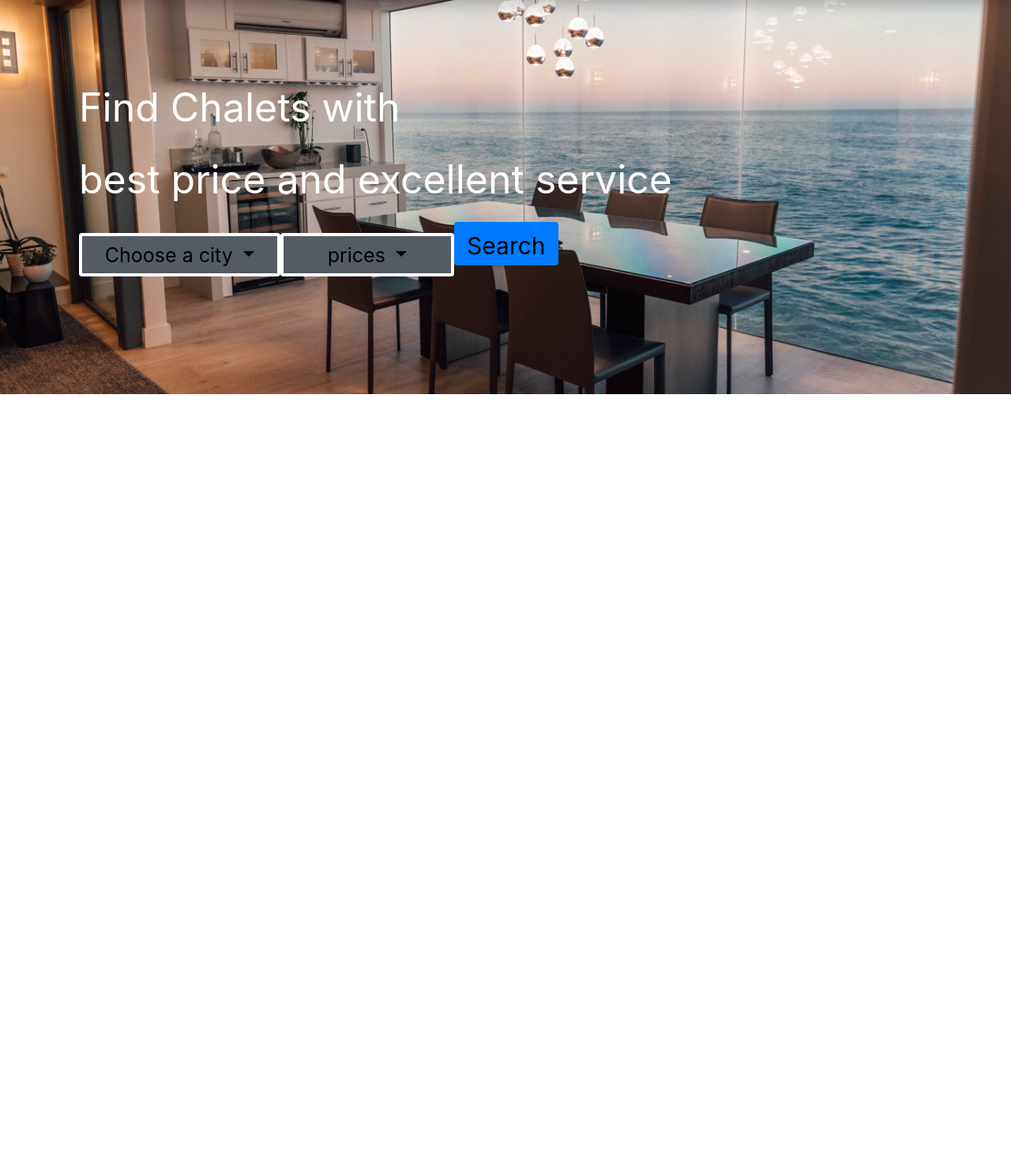
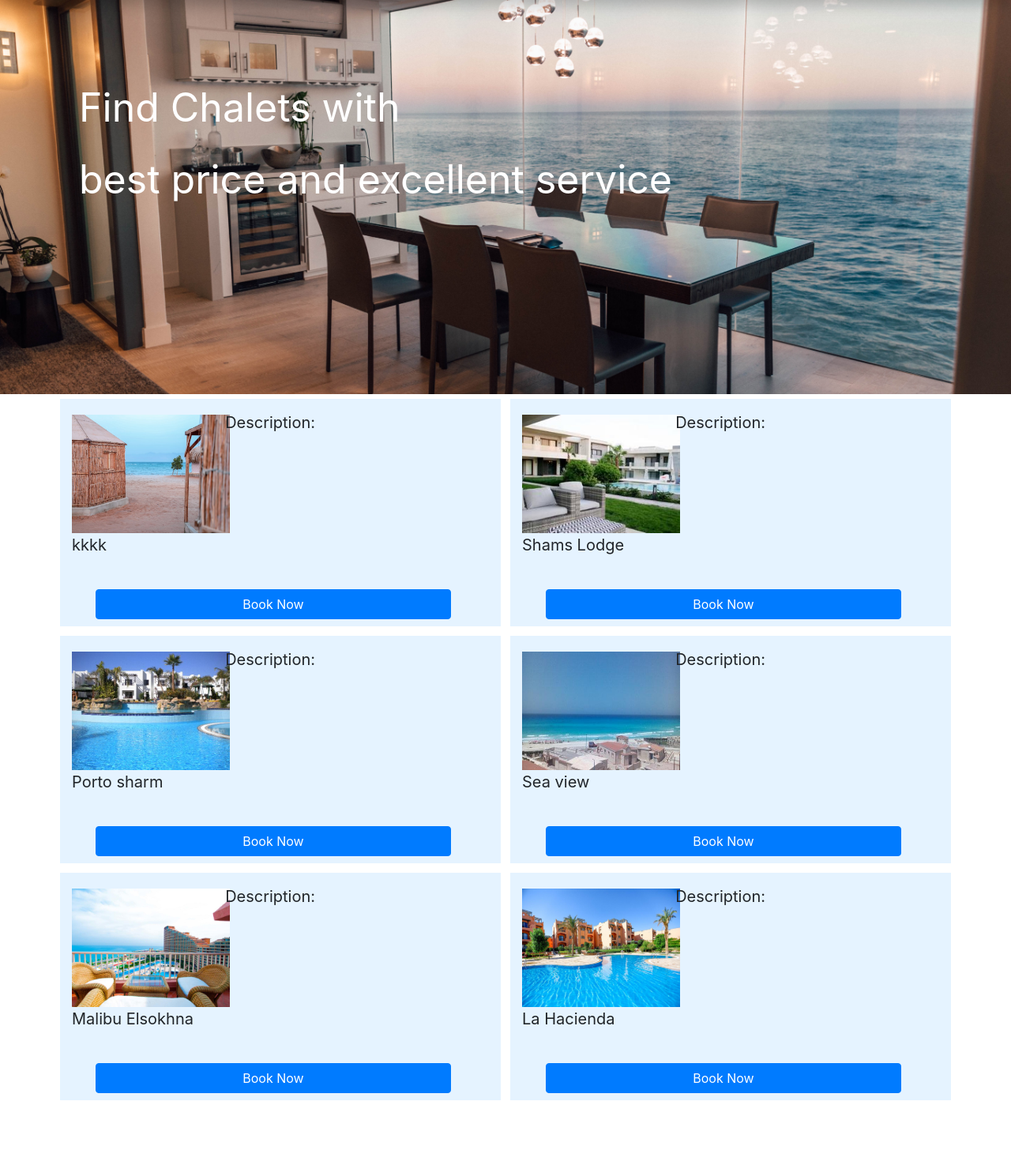
Before and after one commit to OmniaOsman/Chalet_website, a Django app: page / in a window 1280 px wide. Shown: the part 101-1576 px from the top of the page at 79% size. Before the commit the page ends 600 px from the top, so only its background shows below. Run offline with Django 3.2, Linux system fonts and the light colour scheme; some libraries are stand-ins or nearby versions.

Commit message:
installed

```diff
--- a/accounts/models.py
+++ b/accounts/models.py
@@ -3,4 +3,4 @@
 
 class login(models.Model):
     username = models.CharField(max_length=20)
-    password = models.IntegerField
+    password = models.IntegerField(default=8)
--- a/chalet/settings.py
+++ b/chalet/settings.py
@@ -78,10 +78,11 @@
 DATABASES = {
     'default': {
         'ENGINE': 'django.db.backends.postgresql',
-        'NAME': 'login',
+        'NAME': 'database',
         'USER': 'postgres',
         'PASSWORD': '1234',
-        'HOST': 'localhost'
+        'HOST': 'localhost',
+        'PORT': '5432'
     }
 }
 
--- a/homepage/admin.py
+++ b/homepage/admin.py
@@ -1,7 +1,2 @@
 from django.contrib import admin
 from .models import chalets
-
-
-@admin.register(chalets)
-class chaletAdmin(admin.ModelAdmin):
-    list_display = ('city', 'image')
--- a/homepage/models.py
+++ b/homepage/models.py
@@ -2,9 +2,11 @@
 
 
 class chalets(models.Model):
+    name = models.CharField(max_length=50)
     city = models.CharField(max_length=25)
-    image = models.ImageField(upload_to='chalets-img')
-    content = models.TextField(default=' ')
+    price = models.IntegerField(default=5)
+    status = models.BooleanField(default=True)
+    description = models.TextField()
 
     def __str__(self):
         return chalets.city
--- a/homepage/templates/contactUs.html
+++ b/homepage/templates/contactUs.html
@@ -30,7 +30,6 @@
     <div id="navbarSupportedContent" class="collapse navbar-collapse">
       <ul class="navbar-nav ml-auto" >
         <li class="nav-item active" ><a href="#" class="nav-link" style="color: black">Home <span class="sr-only">(current)</span></a></li>
-        <li class="nav-item" ><a href="#" class="nav-link" style="color: black">Offers</a></li>
         <li class="nav-item"><a href="#" class="nav-link" style="color: black">Contact Us</a></li>
         <li class="nav-item"><a href="{{'accounts/register'}}" class="nav-link" style="color: black">sign up</a></li>
         <li class="nav-item" ><a href="{{ 'accounts/login' }}" class="nav-link" style="color: black">login</a></li>
--- a/homepage/templates/home.html
+++ b/homepage/templates/home.html
@@ -8,6 +8,7 @@
     <link rel="stylesheet" href="https://stackpath.bootstrapcdn.com/bootstrap/4.3.1/css/bootstrap.min.css" integrity="sha384-ggOyR0iXCbMQv3Xipma34MD+dH/1fQ784/j6cY/iJTQUOhcWr7x9JvoRxT2MZw1T" crossorigin="anonymous">
 </head>
 <body>
+<!-- bootstrap -->
 <script src="https://code.jquery.com/jquery-3.3.1.slim.min.js" integrity="sha384-q8i/X+965DzO0rT7abK41JStQIAqVgRVzpbzo5smXKp4YfRvH+8abtTE1Pi6jizo" crossorigin="anonymous"></script>
 <script src="https://cdnjs.cloudflare.com/ajax/libs/popper.js/1.14.7/umd/popper.min.js" integrity="sha384-UO2eT0CpHqdSJQ6hJty5KVphtPhzWj9WO1clHTMGa3JDZwrnQq4sF86dIHNDz0W1" crossorigin="anonymous"></script>
 <script src="https://stackpath.bootstrapcdn.com/bootstrap/4.3.1/js/bootstrap.min.js" integrity="sha384-JjSmVgyd0p3pXB1rRibZUAYoIIy6OrQ6VrjIEaFf/nJGzIxFDsf4x0xIM+B07jRM" crossorigin="anonymous"></script>
@@ -17,7 +18,7 @@
 <!-- NAVBAR-->
 <nav class="navbar navbar-expand-lg py-3 s" style=" background: white">
   <div class="container">
-    <a href="{{ 'homepage' }}" class="navbar-brand">
+    <a href="{{ '' }}" class="navbar-brand">
       <!-- Logo Image -->
       <img src="{% static 'chv.png' %}" width="160"  height="58" alt="" class="d-inline-block align-middle mr-2">
     </a>
@@ -42,45 +43,94 @@
         <p style="color: white">Find Chalets with</p>
         <p style="color: white">best price and excellent service</p>
             <div></div>
-<!-- search -->
-<ul class="nav nav-pills" >
-  <li class="nav-item dropdown">
-      <!-- city -->
-    <div class="dropdown show">
-  <a class="btn btn-secondary dropdown-toggle" href="#" role="button" id="dropdownMenuLink" data-toggle="dropdown" aria-haspopup="true" aria-expanded="false" style="width: 255px; height: 55px;font-size: 25px ;color:black ;border: 4px solid white">
-    Choose a city
-  </a>
+        </div>
+    </div>
 
-  <div class="dropdown-menu" aria-labelledby="dropdownMenuLink">
-    <a class="dropdown-item" href="#" style="width: 255px">Ain Sokhna</a>
-    <a class="dropdown-item" href="#" style="width: 255px">Dahab</a>
-    <a class="dropdown-item" href="#" style="width: 255px">Hurghada</a>
-    <a class="dropdown-item" href="#" style="width: 255px">Hurghada</a>
+<div>
+<!-- grid -->
+<div class="container" >
+  <div class="row" >
+    <div class="col-6" style="border: 6px solid white; width: 600px; height: 300px; background: #e5f3ff">
+      <div class="panel panel-yellow">
+       <div class="showCard"> <img src="{% static 'dahab.jpg' %}" width="200px" height="150px" style="position: relative;">
+           <p style="font-size: 20px">  kkkk </p>
+           <button type="button" class="btn btn-primary" data-toggle="button" aria-pressed="false" autocomplete="off" style="margin-top: 25px;width: 450px;margin-left: 30px">
+                     Book Now
+              </button>
+           <p style="position: absolute; top: 15px; right: 235px; font-size: 20px"> Description: </p>
+       </div>
+          <div>
 
+          </div>
+
+      </div>
+    </div>
+    <div class="col-6" style="border: 6px solid white; width: 600px; height: 300px; background: #e5f3ff">
+       <div class="panel panel-yellow">
+           <div class="showCard"> <img src="{% static '1107714-2cea2o.jpg' %}" width="200px" height="150px" style="position: relative;">
+           <p style="font-size: 20px"> Shams Lodge </p>
+           <button type="button" class="btn btn-primary" data-toggle="button" aria-pressed="false" autocomplete="off" style="margin-top: 25px;width: 450px;margin-left: 30px">
+                     Book Now
+              </button>
+               <p style="position: absolute; top: 15px; right: 235px; font-size: 20px"> Description: </p>
+       </div>
+       </div>
+    </div>
   </div>
-</div>
-  </li>
-  <li class="nav-item dropdown">
-      <!-- prices -->
-    <div class="dropdown show">
-  <a class="btn btn-secondary dropdown-toggle" href="#" role="button" id="dropdownMenuLink" data-toggle="dropdown" aria-haspopup="true" aria-expanded="false"style="width: 220px; height: 55px;font-size: 25px ;color:black ;border: 4px solid white">
-    prices
-  </a>
+  </div>
 
-  <div class="dropdown-menu" aria-labelledby="dropdownMenuLink">
-    <a class="dropdown-item" href="#" style="width: 220px">100$ - 200$</a>
-    <a class="dropdown-item" href="#" style="width: 220px">200$ - 300$</a>
-    <a class="dropdown-item" href="#" style="width: 220px">300$ - 400$</a>
+    <div class="container" >
+  <div class="row" >
+    <div class="col-6" style="border: 6px solid white; width: 650px; height: 300px; background: #e5f3ff">
+      <div class="panel panel-yellow"></div>
+        <div class="showCard"> <img src="{% static 'sharm.jpg' %}" width="200px" height="150px" style="position: relative;">
+           <p style="font-size: 20px"> Porto sharm </p>
+           <button type="button" class="btn btn-primary" data-toggle="button" aria-pressed="false" autocomplete="off" style="margin-top: 25px;width: 450px;margin-left: 30px">
+                     Book Now
+              </button>
+            <p style="position: absolute; top: 15px; right: 235px; font-size: 20px"> Description: </p>
+       </div>
+    </div>
+    <div class="col-6" style="border: 6px solid white; width: 650px; height: 300px; background: #e5f3ff">
+       <div class="panel panel-yellow">
+           <div class="showCard"> <img src="{% static 'marsa.jpg' %}" width="200px" height="150px"style="position: relative;">
+           <p style="font-size: 20px"> Sea view </p>
+           <button type="button" class="btn btn-primary" data-toggle="button" aria-pressed="false" autocomplete="off" style="margin-top: 25px;width: 450px;margin-left: 30px">
+                     Book Now
+              </button>
+               <p style="position: absolute; top: 15px; right: 235px; font-size: 20px"> Description: </p>
+       </div></div>
+    </div>
   </div>
-</div>
-      <!-- search button -->
-  </li>
-  <li class="nav-item" >
-    <a class="nav-link active" href="#" style=" text-align: center;color: black ;height: 55px;font-size: 30px;">Search</a>
-  </li>
-</ul>
+  </div>
 
-        </div>
+    <div class="container" >
+  <div class="row" >
+    <div class="col-6" style="border: 6px solid white; width: 650px; height: 300px; background: #e5f3ff">
+      <div class="panel panel-yellow">
+          <div class="showCard"> <img src="{% static 'ainsohkna.jpg' %}" width="200px" height="150px"style="position: relative;">
+           <p style="font-size: 20px"> Malibu Elsokhna </p>
+           <button type="button" class="btn btn-primary" data-toggle="button" aria-pressed="false" autocomplete="off" style="margin-top: 25px;width: 450px;margin-left: 30px">
+                     Book Now
+              </button>
+              <p style="position: absolute; top: 15px; right: 235px; font-size: 20px"> Description: </p>
+       </div></div>
+    </div>
+
+    <div class="col-6" style="border: 6px solid white; width: 650px; height: 300px; background: #e5f3ff">
+       <div class="panel panel-yellow">
+           <div class="showCard"> <img src="{% static 'rassedr.jpg' %}" width="200px" height="150px"style="position: relative;">
+           <p style="font-size: 20px"> La Hacienda </p>
+           <button type="button" class="btn btn-primary" data-toggle="button" aria-pressed="false" autocomplete="off" style="margin-top: 25px;width: 450px;margin-left: 30px">
+                     Book Now
+              </button>
+               <p style="position: absolute; top: 15px; right: 235px; font-size: 20px"> Description: </p>
+       </div></div>
+    </div>
+  </div>
+  </div>
+
+
     </div>
 
 </body>
--- a/static/main.css
+++ b/static/main.css
@@ -122,3 +122,21 @@
     font-family: Midan Bold;
     font-size: 21px;
 }
+
+
+
+
+
+
+.showCard{
+
+    width: 350px;
+    height: 360px;
+
+    background-size: cover;
+
+
+
+    padding-top: 10px;
+    margin-top: 10px;
+}
```
Also changed, not shown: accounts/migrations/0001_initial.py, homepage/migrations/0001_initial.py, static/1107714-2cea2o.jpg (added), static/acc.css (line endings or trailing spaces), static/ainsohkna.jpg (added), static/dahab.jpg (renamed from chalets-img/dahab.jpg), static/marsa.jpg (added), static/rassedr.jpg (added), static/sharm.jpg (added).
